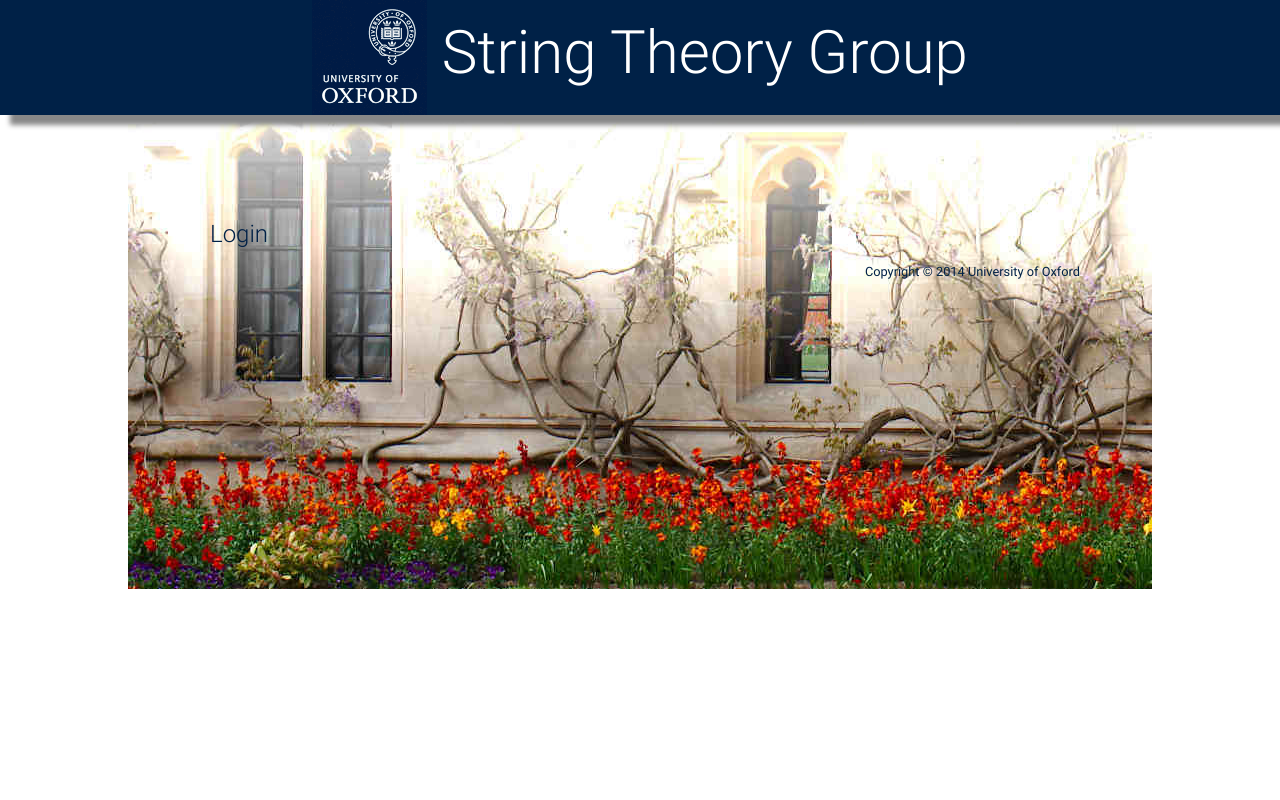
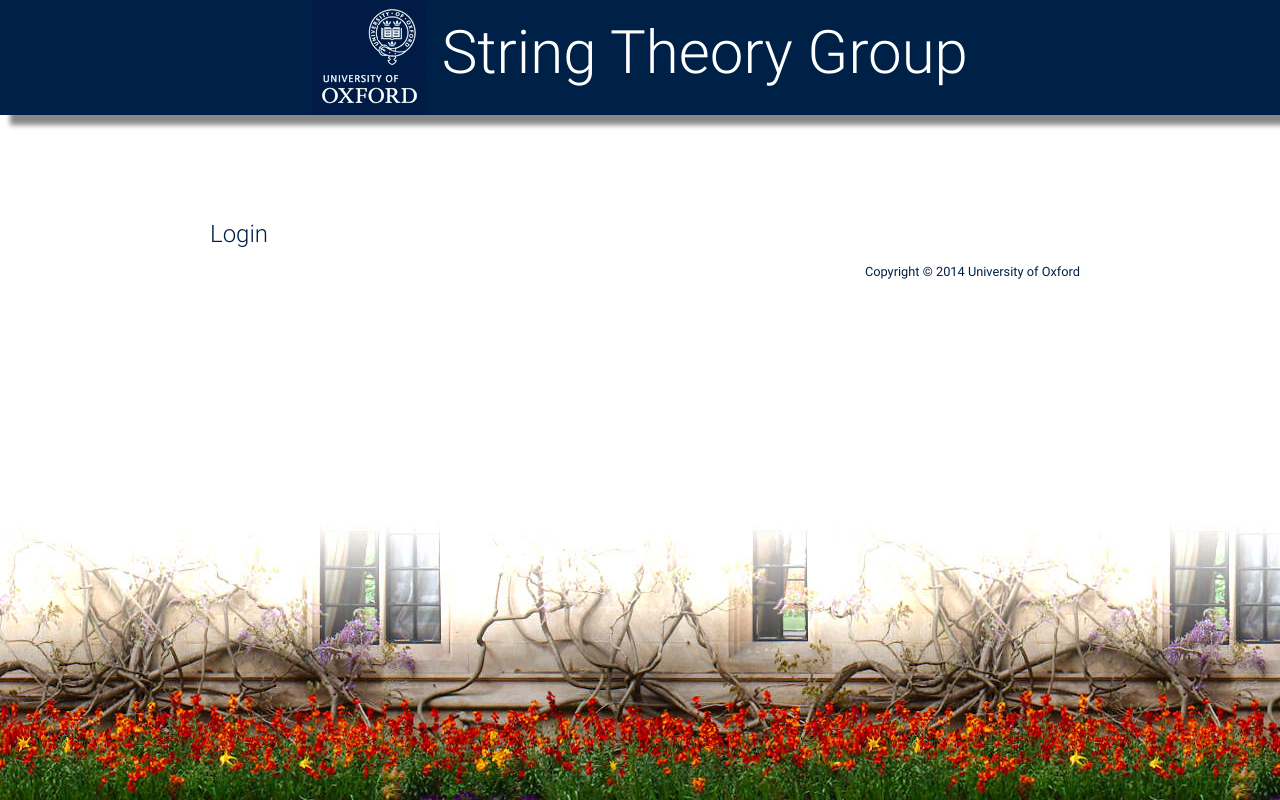
Before and after one commit to vbraun/oxford-strings, a Python web app: template templates/wiki_page.html in a window 1280 px wide. Run offline with Jinja, Linux system fonts and the light colour scheme; the template is opened without the code that fills it, so the values that code supplies are empty.

Commit message:
fine-tuned the background image

```diff
--- a/static/css/background_image.css
+++ b/static/css/background_image.css
@@ -1,6 +1,13 @@
+html {
+    min-height: 100%;
+}
 
 body {
     background-image: url(/images/background_Balliol.jpg);
-    background-repeat: no-repeat;
-    background-position: bottom center;
+    background-repeat: repeat-x;
+    background-position: bottom left;
 }
+
+#footer {
+    margin-bottom: 200px;
+}
--- a/static/css/style.css
+++ b/static/css/style.css
@@ -63,7 +63,6 @@ body {
     padding: 10px;
     font-size: 80%;
     text-align: right;
-    margin-bottom: 300px;
 }
 
 #pagearea {
```
Also changed, not shown: static/images/background_Balliol.jpg.
